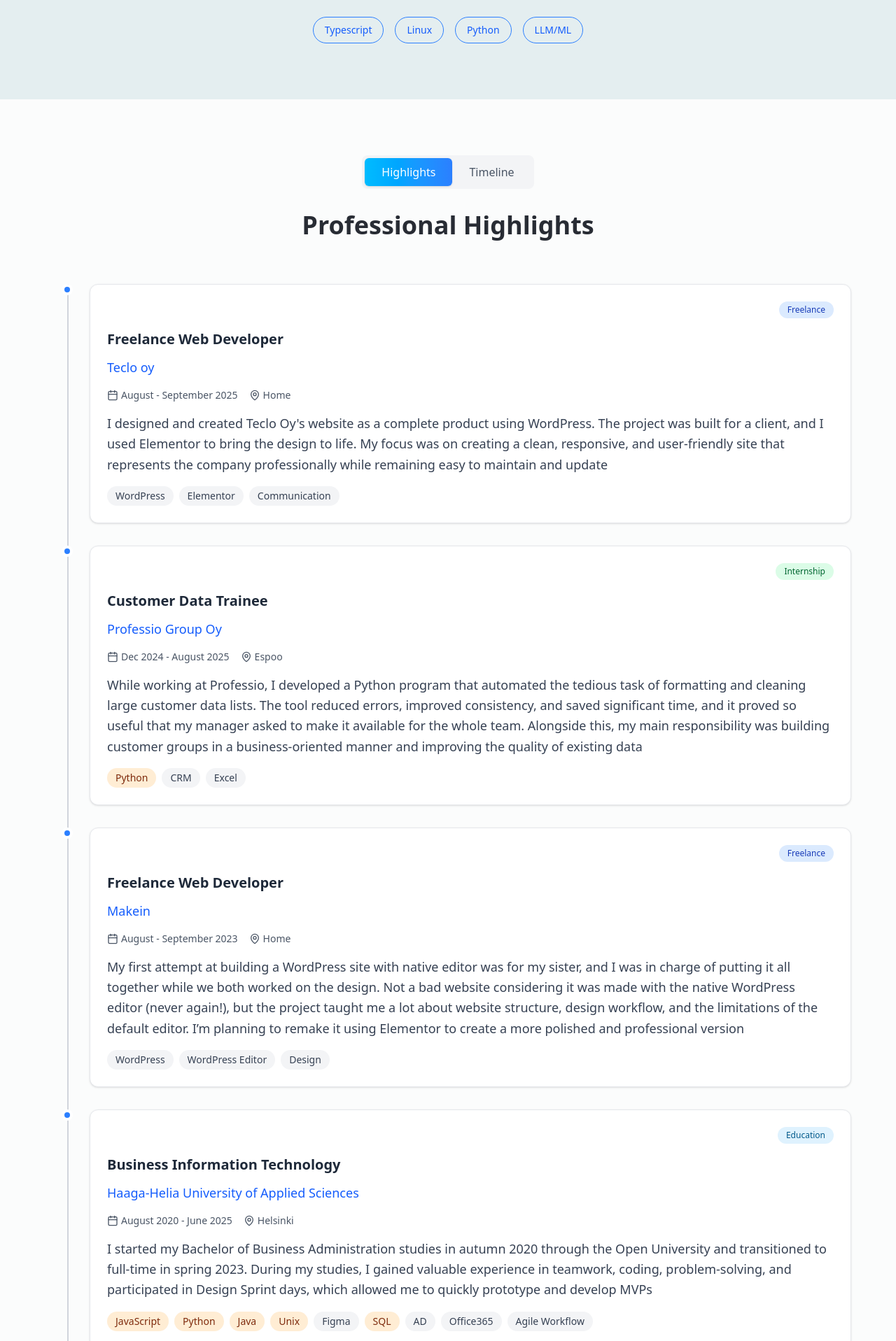
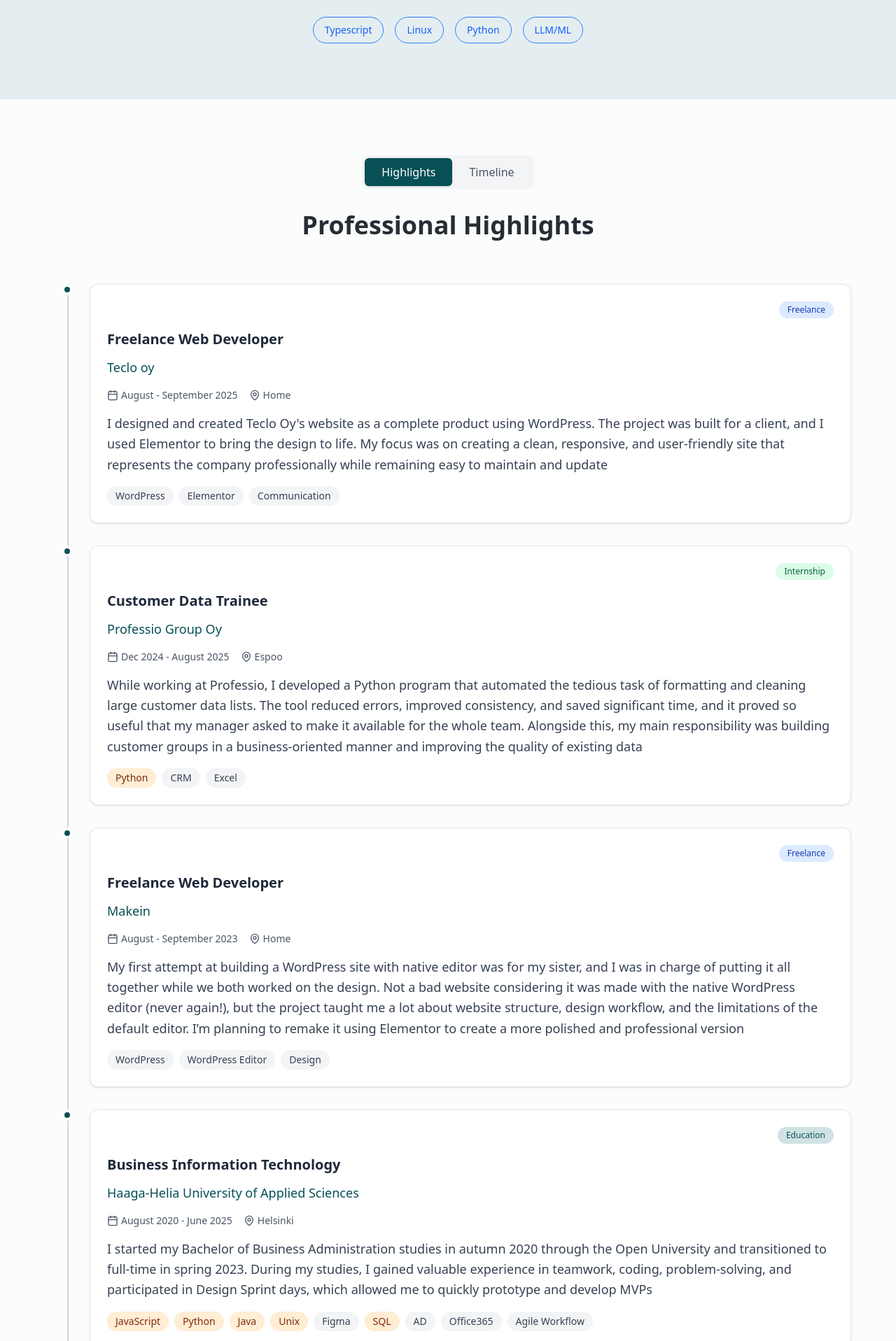
Before and after one commit to Vaahtopahvi/rikuvaa, a React (Vite) app: page / in a window 1280 px wide. Shown: the part 2316-4233 px from the top of the page at 70% size. Built offline with nearby package versions, Linux system fonts and the light colour scheme.

Commit message:
updated styles and text

```diff
--- a/src/components/Experience.tsx
+++ b/src/components/Experience.tsx
@@ -17,7 +17,7 @@
       case "Freelance":
         return "bg-blue-100 text-blue-800 dark:bg-blue-900 dark:text-blue-200";
       case "Education":
-        return "bg-sky-100 text-sky-800 dark:bg-sky-900 dark:text-sky-200";
+        return "bg-[oklch(0.9_0.02_203.9)] text-[oklch(0.3943_0.0647_203.9)] dark:bg-[oklch(0.2_0.05_203.9)] dark:text-[oklch(0.6_0.0647_203.9)]";
       default:
         return "bg-gray-100 text-gray-800 dark:bg-gray-900 dark:text-gray-200";
     }
@@ -41,7 +41,7 @@
               }}
             >
               {/* Timeline dot */}
-              <div className="absolute left-6 w-4 h-4 bg-blue-500 rounded-full border-4 border-white dark:border-gray-900 z-10"></div>
+              <div className="absolute left-6 w-4 h-4 bg-[oklch(0.3943_0.0647_203.9)] dark:bg-[oklch(0.3943_0.0647_203.9)] rounded-full border-4 border-white dark:border-gray-900 z-10"></div>
 
               {/* Experience card */}
               <div className="ml-16 flex-1">
@@ -59,12 +59,12 @@
 
                   {/* Role and company */}
                   <div className="mb-4">
-                    <h3 className="text-xl font-bold text-gray-800 dark:text-white mb-1">
+                    <h3 className="text-xl font-bold text-gray-800 dark:text-[oklch(0.9422_0.011_211.04)] mb-1">
                       {exp.role}
                     </h3>
                     <a
                       href={exp.companyUrl}
-                      className="text-blue-600 dark:text-blue-400 text-lg hover:underline font-medium"
+                      className="text-[oklch(0.3943_0.0647_203.9)] dark:text-[oklch(0.4800_0.0647_203.9)] text-lg hover:underline font-medium"
                     >
                       {exp.company}
                     </a>
@@ -148,8 +148,8 @@
               onClick={() => setActiveTab("highlights")}
               className={`px-3 py-1.5 sm:px-6 sm:py-2 rounded-md font-medium transition-colors text-sm sm:text-base ${
                 activeTab === "highlights"
-                  ? "bg-gradient-to-r from-sky-400 to-blue-500 dark:from-sky-500 dark:to-blue-700 text-white shadow-sm"
-                  : "text-gray-600 dark:text-gray-400 hover:text-gray-900 dark:hover:text-white"
+                  ? "bg-[oklch(0.3943_0.0647_203.9)] dark:bg-[oklch(0.3943_0.0647_203.9)] text-white dark:text-[oklch(0.9422_0.011_211.04)] shadow-sm"
+                  : "text-gray-600 dark:text-gray-400 hover:text-gray-900 dark:hover:text-[oklch(0.9422_0.011_211.04)]"
               }`}
             >
               Highlights
@@ -158,8 +158,8 @@
               onClick={() => setActiveTab("timeline")}
               className={`px-3 py-1.5 sm:px-6 sm:py-2 rounded-md font-medium transition-colors text-sm sm:text-base ${
                 activeTab === "timeline"
-                  ? "bg-gradient-to-r from-sky-400 to-blue-500 dark:from-sky-500 dark:to-blue-700 text-white shadow-sm"
-                  : "text-gray-600 dark:text-gray-400 hover:text-gray-900 dark:hover:text-white"
+                  ? "bg-[oklch(0.3943_0.0647_203.9)] dark:bg-[oklch(0.3943_0.0647_203.9)] text-white dark:text-[oklch(0.9422_0.011_211.04)] shadow-sm"
+                  : "text-gray-600 dark:text-gray-400 hover:text-gray-900 dark:hover:text-[oklch(0.9422_0.011_211.04)]"
               }`}
             >
               Timeline
@@ -168,7 +168,7 @@
         </div>
 
         <div className="mb-16 text-center">
-          <h2 className="mb-4 font-bold text-4xl dark:text-white">
+          <h2 className="mb-4 font-bold text-4xl dark:text-[oklch(0.9422_0.011_211.04)]">
             {activeTab === "highlights"
               ? "Professional Highlights"
               : "Full Timeline"}
```
